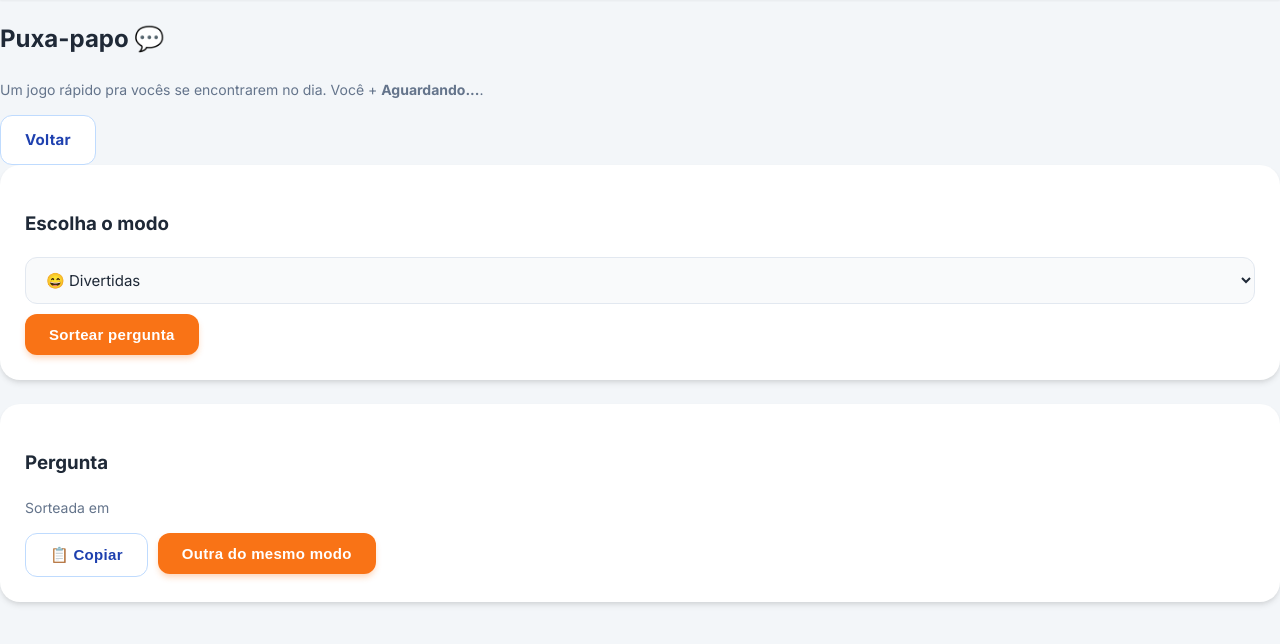
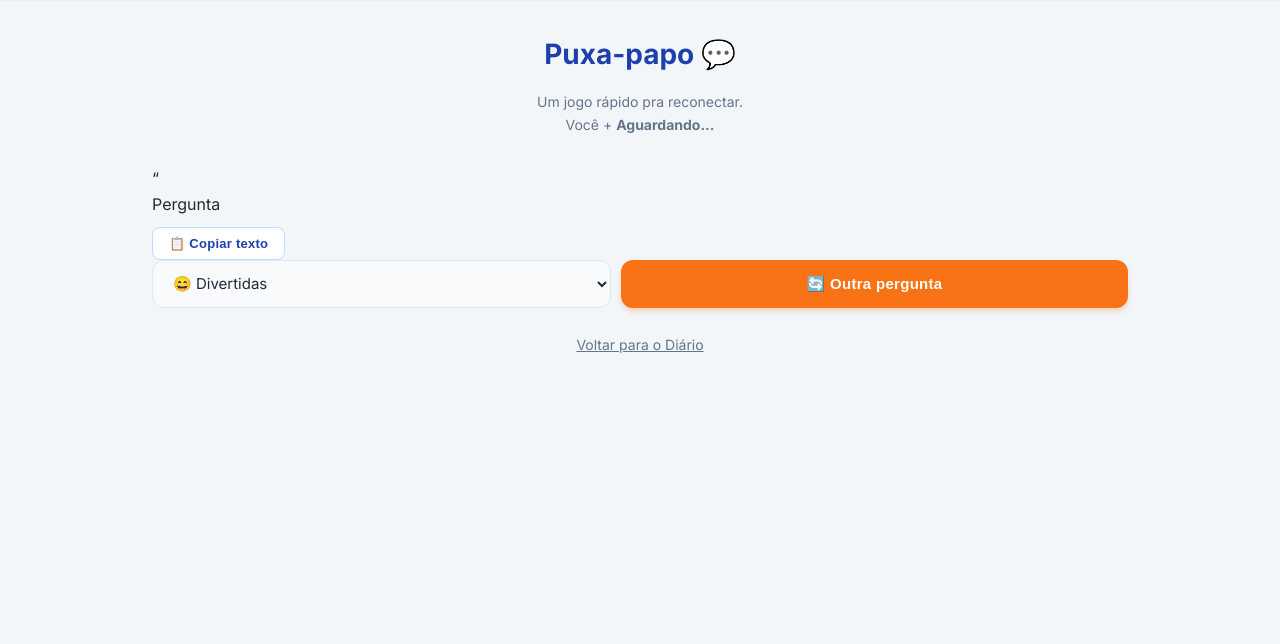
Before and after one commit to sabrinaandraderocha-cmyk/duo, a FastAPI app: page /puxa-papo in a window 1280 px wide. Shown: the part 123-767 px from the top of the page. Run offline with FastAPI, Linux system fonts and the light colour scheme; a user stored in the database is signed in; tables that the repository leaves empty hold one stand-in row (values such as "Sample post").

Commit message:
Update puxa_papo.html

```diff
--- a/app/templates/puxa_papo.html
+++ b/app/templates/puxa_papo.html
@@ -2,57 +2,75 @@
 {% block title %}Puxa-papo • Duo{% endblock %}
 
 {% block content %}
-  <div class="section-title">
-    <div>
-      <h2>Puxa-papo 💬</h2>
+<div class="wrap game-container">
+
+  <div style="text-align: center; margin-bottom: 30px;">
+    <h2 style="font-size: 28px; margin: 0 0 8px 0; color: var(--accent);">Puxa-papo 💬</h2>
     <p class="muted">
-        Um jogo rápido pra vocês se encontrarem no dia.
-        {% if partner_name %} Você + <strong>{{ partner_name }}</strong>. {% endif %}
+      Um jogo rápido pra reconectar.<br>
+      {% if partner_name %} Você + <strong>{{ partner_name }}</strong> {% endif %}
     </p>
   </div>
-    <div class="section-actions">
-      <a class="btn secondary" href="/">Voltar</a>
-    </div>
+
+  <div class="question-card">
+
+    {% if last %}
+      <div class="quote-icon">“</div>
+
+      <div class="question-meta">
+        {{ dict(modes).get(last.mode, 'Pergunta') }}
       </div>
 
-  <div class="card">
-    <h3>Escolha o modo</h3>
+      <div class="question-text">
+        {{ last.question }}
+      </div>
 
-    <form method="post" action="/puxa-papo/next" style="display:flex; gap:10px; flex-wrap:wrap; margin-top:10px;">
-      <select name="mode" class="input" style="min-width:220px;">
+      <button
+        class="btn tiny secondary"
+        onclick="navigator.clipboard.writeText(`{{ last.question|replace('`','\\`') }}`); this.innerText = 'Copiado! ✅'; setTimeout(() => this.innerText = '📋 Copiar', 2000);"
+        style="margin-top: 10px;"
+      >
+        📋 Copiar texto
+      </button>
+
+    {% else %}
+      <div style="font-size: 50px; margin-bottom: 20px;">🎲</div>
+      <h3 style="margin: 0 0 10px; font-size: 20px;">Vamos jogar?</h3>
+      <p class="muted" style="max-width: 300px;">
+        Escolha um modo abaixo e clique em sortear para receber uma pergunta surpresa.
+      </p>
+    {% endif %}
+
+  </div>
+
+  <div class="game-controls">
+
+    <form method="post" action="/puxa-papo/next" style="display: flex; gap: 10px; width: 100%; flex-wrap: wrap;">
+
+      <div style="flex: 1; min-width: 200px;">
+        <select name="mode" style="height: 48px; cursor: pointer;">
           {% for key,label in modes %}
-          <option value="{{ key }}" {% if last and last.mode==key %}selected{% endif %}>{{ label }}</option>
+            <option value="{{ key }}" {% if last and last.mode==key %}selected{% endif %}>
+              {{ label }}
+            </option>
           {% endfor %}
         </select>
+      </div>
 
-      <button class="btn primary" type="submit">Sortear pergunta</button>
+      <button class="btn primary" type="submit" style="flex: 1; white-space: nowrap;">
+        {% if last %}
+          🔄 Outra pergunta
+        {% else %}
+          ✨ Sortear Primeira
+        {% endif %}
+      </button>
+
     </form>
   </div>
 
-  <div class="card" style="margin-top:14px;">
-    <h3>Pergunta</h3>
+  <div style="text-align: center; margin-top: 24px;">
+    <a href="/" class="muted" style="font-size: 14px; text-decoration: underline;">Voltar para o Diário</a>
+  </div>
 
-    {% if last %}
-      <p style="font-size:1.1rem; line-height:1.6; margin-top:10px;">
-        {{ last.question }}
-      </p>
-      <p class="muted small" style="margin-top:10px;">
-        Sorteada em {{ last.at }}
-      </p>
-
-      <div style="display:flex; gap:10px; flex-wrap:wrap; margin-top:12px;">
-        <button class="btn secondary" type="button" onclick="navigator.clipboard.writeText(`{{ last.question|replace('`','\\`') }}`)">
-          📋 Copiar
-        </button>
-        <form method="post" action="/puxa-papo/next" style="margin:0;">
-          <input type="hidden" name="mode" value="{{ last.mode }}">
-          <button class="btn primary" type="submit">Outra do mesmo modo</button>
-        </form>
-      </div>
-    {% else %}
-      <p class="muted" style="margin-top:10px;">
-        Clique em “Sortear pergunta” pra começar.
-      </p>
-    {% endif %}
 </div>
 {% endblock %}
```
Lines whose indentation alone changed are shown as unchanged.
